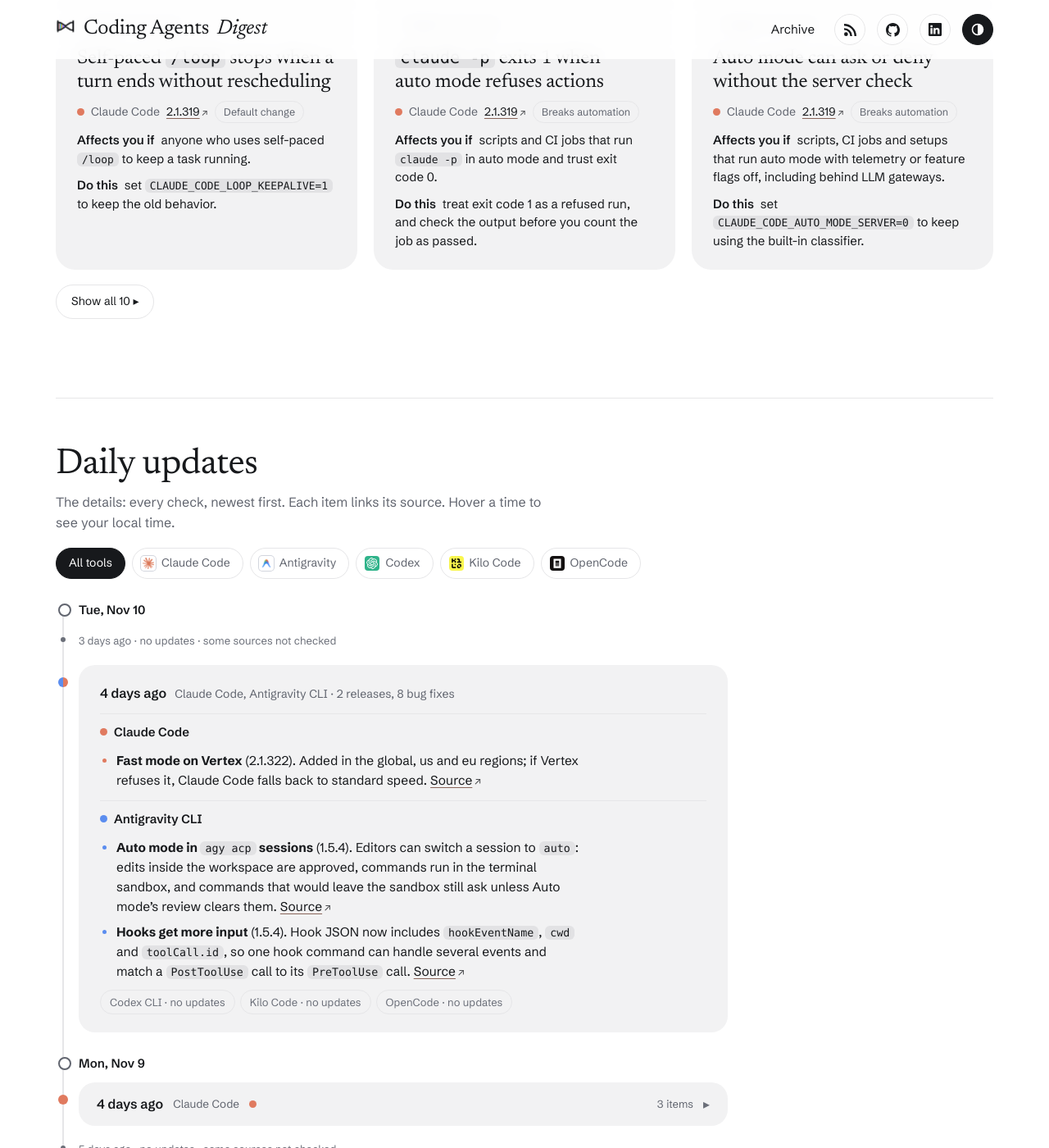
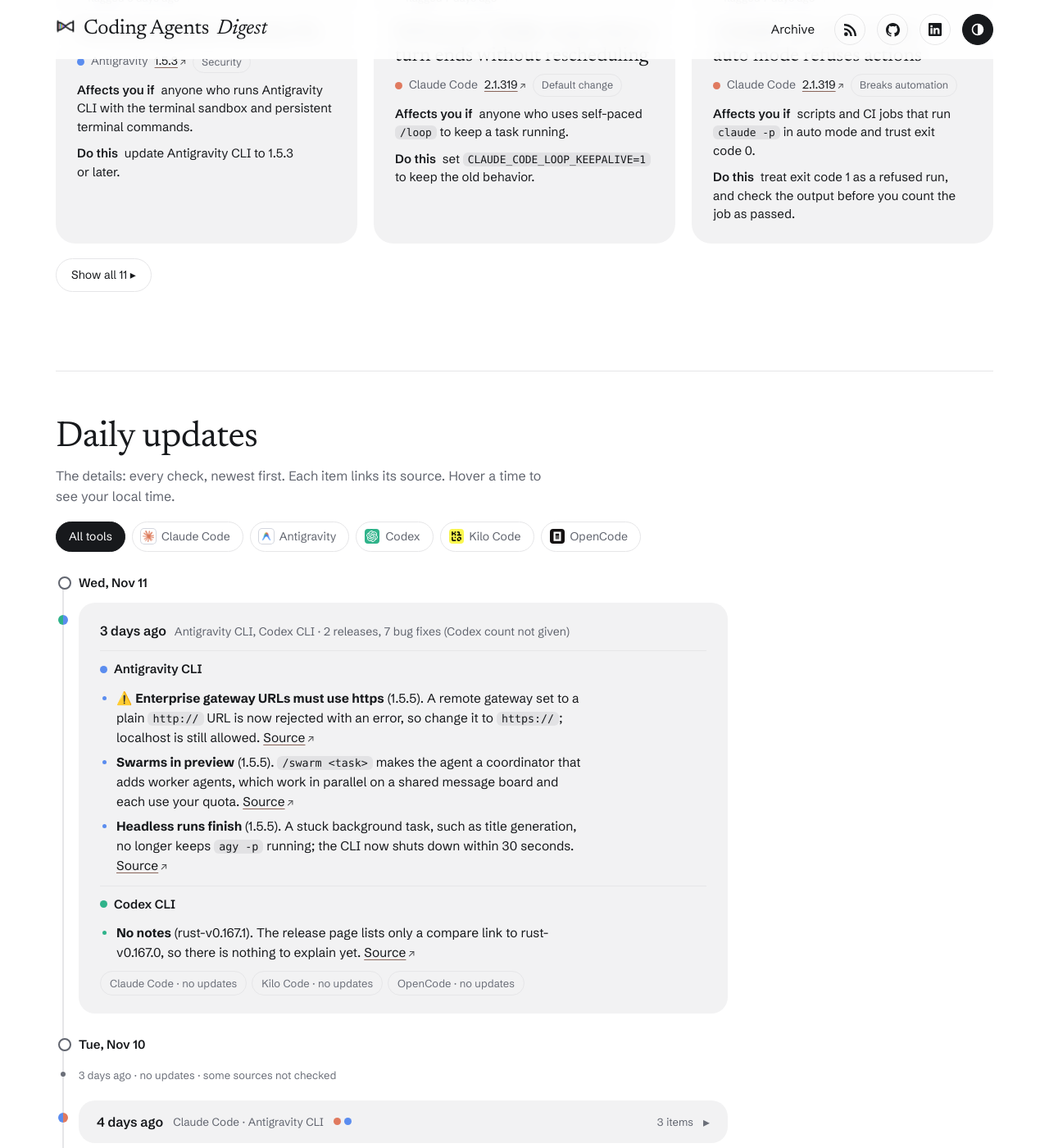
Before and after one commit to IbrahimSobh/coding-agents-digest, a Jekyll site: the page built from docs/index.html, in a window 1280 px wide and 1400 px high, scrolled down 4376 px. Shown: the whole window at 82% size. Built offline with Jekyll 4.4.1, drawn with Linux system fonts in a browser that asks for light colours; some of the changed text lies outside the part shown.

Commit message:
Check 2026-11-11 08:41: Antigravity CLI, Codex CLI
Claude-Session: https://claude.ai/code/session_01FsAJh9QedDuPvfEWH9Sk6o

```diff
--- a/docs/_data/actions.json
+++ b/docs/_data/actions.json
@@ -106,5 +106,6 @@
  {"id": "claude-code-2.1.319-auto-mode-server-check", "tool": "claude-code", "version": "2.1.319", "url": "https://github.com/anthropics/claude-code/releases/tag/v2.1.319", "title": "Auto mode can ask or deny without the server check", "affects": "scripts, CI jobs and setups that run auto mode with telemetry or feature flags off, including behind LLM gateways.", "do": "set `CLAUDE_CODE_AUTO_MODE_SERVER=0` to keep using the built-in classifier.", "deadline": null, "flagged": "2026-11-06", "category": "breaks-automation", "dismissed": false},
  {"id": "claude-code-2.1.319-p-exit-code-refused", "tool": "claude-code", "version": "2.1.319", "url": "https://github.com/anthropics/claude-code/releases/tag/v2.1.319", "title": "`claude -p` exits 1 when auto mode refuses actions", "affects": "scripts and CI jobs that run `claude -p` in auto mode and trust exit code 0.", "do": "treat exit code 1 as a refused run, and check the output before you count the job as passed.", "deadline": null, "flagged": "2026-11-06", "category": "breaks-automation", "dismissed": false},
  {"id": "claude-code-2.1.319-loop-ends-early", "tool": "claude-code", "version": "2.1.319", "url": "https://github.com/anthropics/claude-code/releases/tag/v2.1.319", "title": "Self-paced `/loop` stops when a turn ends without rescheduling", "affects": "anyone who uses self-paced `/loop` to keep a task running.", "do": "set `CLAUDE_CODE_LOOP_KEEPALIVE=1` to keep the old behavior.", "deadline": null, "flagged": "2026-11-06", "category": "default-change", "dismissed": false},
- {"id": "antigravity-cli-1.5.3-terminal-sandbox-security", "tool": "antigravity-cli", "version": "1.5.3", "url": "https://github.com/google-antigravity/antigravity-cli/releases/tag/1.5.3", "title": "Terminal sandbox security fix", "affects": "anyone who runs Antigravity CLI with the terminal sandbox and persistent terminal commands.", "do": "update Antigravity CLI to 1.5.3 or later.", "deadline": null, "flagged": "2026-11-07", "category": "security", "dismissed": false}
+ {"id": "antigravity-cli-1.5.3-terminal-sandbox-security", "tool": "antigravity-cli", "version": "1.5.3", "url": "https://github.com/google-antigravity/antigravity-cli/releases/tag/1.5.3", "title": "Terminal sandbox security fix", "affects": "anyone who runs Antigravity CLI with the terminal sandbox and persistent terminal commands.", "do": "update Antigravity CLI to 1.5.3 or later.", "deadline": null, "flagged": "2026-11-07", "category": "security", "dismissed": false},
+ {"id": "antigravity-cli-1.5.5-enterprise-gateway-https", "tool": "antigravity-cli", "version": "1.5.5", "url": "https://github.com/google-antigravity/antigravity-cli/releases/tag/1.5.5", "title": "Enterprise gateway URLs must use https", "affects": "anyone who sends Antigravity CLI requests through a remote enterprise model gateway set to a plain `http://` URL.", "do": "change the gateway URL to `https://`, since the CLI now rejects a remote plain `http://` gateway with an error.", "deadline": null, "flagged": "2026-11-11", "category": "breaks-automation", "dismissed": false}
 ]
--- a/docs/_data/brief.json
+++ b/docs/_data/brief.json
@@ -1,8 +1,8 @@
 {
- "updated": "2026-11-10T23:41+02:00",
- "updated_label": "Nov 10, 23:41",
- "window": "Nov 3 to Nov 10, 2026",
- "headline": "Security fixes in Claude Code 2.1.319 and Antigravity 1.5.3 lead the week; 1.5.4 adds Auto mode for editors.",
+ "updated": "2026-11-11T08:41+02:00",
+ "updated_label": "Nov 11, 08:41",
+ "window": "Nov 4 to Nov 11, 2026",
+ "headline": "Security fixes in Claude Code 2.1.319 and Antigravity CLI 1.5.3 lead; Antigravity CLI 1.5.5 rejects plain-http remote gateways.",
  "themes": [
   {
    "tag": "Security",
@@ -18,10 +18,10 @@
   },
   {
    "tag": "Defaults",
-   "title": "Subagent effort, /loop and Mac shortcut defaults moved",
-   "facts": "Claude Code 2.1.317 makes subagents on a different model use that model's effort level, not the session's ([2.1.317](https://github.com/anthropics/claude-code/releases/tag/v2.1.317)). Claude Code 2.1.319 ends self-paced `/loop` when a turn finishes without rescheduling ([2.1.319](https://github.com/anthropics/claude-code/releases/tag/v2.1.319)). Antigravity CLI 1.5.2 makes macOS Option-key shortcuts work by default, reversible with `AGY_CLI_MAC_OPTION_AS_ALT=0` ([1.5.2](https://github.com/google-antigravity/antigravity-cli/releases/tag/1.5.2)).",
-   "so_what": "a subagent, a loop or a Mac terminal may behave differently than last week, so re-check any pinned setting."
+   "title": "Loop and Mac shortcut defaults moved",
+   "facts": "Claude Code 2.1.319 ends self-paced `/loop` when a turn finishes without rescheduling ([2.1.319](https://github.com/anthropics/claude-code/releases/tag/v2.1.319)). Antigravity CLI 1.5.2 makes macOS Option-key shortcuts work by default, reversible with `AGY_CLI_MAC_OPTION_AS_ALT=0` ([1.5.2](https://github.com/google-antigravity/antigravity-cli/releases/tag/1.5.2)).",
+   "so_what": "a loop or a Mac terminal may behave differently than last week, so re-check any pinned setting."
   }
  ],
- "watch_next": "Check that scheduled `claude -p` and `agy -p` jobs still pass with Claude Code 2.1.319 and Antigravity CLI 1.5.3, since refused runs may now exit non-zero and skip-permission runs may be denied."
+ "watch_next": "Check that scheduled `claude -p` and `agy -p` jobs still pass with Claude Code 2.1.319 and Antigravity CLI 1.5.3, and switch any plain-http enterprise gateway URL to https before Antigravity CLI 1.5.5 rejects it."
 }
--- a/docs/_data/headlines.json
+++ b/docs/_data/headlines.json
@@ -52,5 +52,6 @@
  {"updated": "2026-11-09T08:41+02:00", "window": "Nov 2 to Nov 9, 2026", "headline": "Claude Code 2.1.319 and Antigravity CLI 1.5.3 fix security holes; headless runs now exit non-zero when refused or cut short."},
  {"updated": "2026-11-09T23:41+02:00", "window": "Nov 2 to Nov 9, 2026", "headline": "Claude Code 2.1.319 and Antigravity CLI 1.5.3 fix security holes; headless runs now exit non-zero when refused or cut short."},
  {"updated": "2026-11-10T08:42+02:00", "window": "Nov 3 to Nov 10, 2026", "headline": "Security fixes in Claude Code 2.1.319 and Antigravity 1.5.3 lead the week; 1.5.4 adds Auto mode for editors."},
- {"updated": "2026-11-10T23:41+02:00", "window": "Nov 3 to Nov 10, 2026", "headline": "Security fixes in Claude Code 2.1.319 and Antigravity 1.5.3 lead the week; 1.5.4 adds Auto mode for editors."}
+ {"updated": "2026-11-10T23:41+02:00", "window": "Nov 3 to Nov 10, 2026", "headline": "Security fixes in Claude Code 2.1.319 and Antigravity 1.5.3 lead the week; 1.5.4 adds Auto mode for editors."},
+ {"updated": "2026-11-11T08:41+02:00", "window": "Nov 4 to Nov 11, 2026", "headline": "Security fixes in Claude Code 2.1.319 and Antigravity CLI 1.5.3 lead; Antigravity CLI 1.5.5 rejects plain-http remote gateways."}
 ]
--- a/docs/_data/releases.json
+++ b/docs/_data/releases.json
@@ -281,5 +281,7 @@
  {"tool": "antigravity-cli", "tag": "1.5.3", "date": "2026-11-07"},
  {"tool": "claude-code", "tag": "v2.1.321", "date": "2026-11-09"},
  {"tool": "claude-code", "tag": "v2.1.322", "date": "2026-11-10"},
- {"tool": "antigravity-cli", "tag": "1.5.4", "date": "2026-11-10"}
+ {"tool": "antigravity-cli", "tag": "1.5.4", "date": "2026-11-10"},
+ {"tool": "antigravity-cli", "tag": "1.5.5", "date": "2026-11-10"},
+ {"tool": "codex", "tag": "rust-v0.167.1", "date": "2026-11-10"}
 ]
--- /dev/null
+++ b/docs/digests/2026-11-11-0841.md
@@ -0,0 +1,27 @@
+---
+layout: digest
+title: "Check: Nov 11, 2026, 08:41"
+date: 2026-11-11 08:41:00 +0200
+run: "Nov 11, 2026, 08:41 (Cairo)"
+since: "Nov 10, 2026, 23:41"
+quiet: false
+summary: "Antigravity CLI 1.5.5 adds swarms in preview and rejects plain-http enterprise gateway URLs; Codex CLI rust-v0.167.1 has no notes."
+---
+Antigravity CLI, Codex CLI · 2 releases, 7 bug fixes (Codex count not given)
+
+### Claude Code
+- No updates since Nov 10, 2026, 23:41.
+
+### Antigravity CLI
+- ⚠️ **Enterprise gateway URLs must use https** (1.5.5). A remote gateway set to a plain `http://` URL is now rejected with an error, so change it to `https://`; localhost is still allowed. [Source](https://github.com/google-antigravity/antigravity-cli/releases/tag/1.5.5)
+- **Swarms in preview** (1.5.5). `/swarm <task>` makes the agent a coordinator that adds worker agents, which work in parallel on a shared message board and each use your quota. [Source](https://github.com/google-antigravity/antigravity-cli/releases/tag/1.5.5)
+- **Headless runs finish** (1.5.5). A stuck background task, such as title generation, no longer keeps `agy -p` running; the CLI now shuts down within 30 seconds. [Source](https://github.com/google-antigravity/antigravity-cli/releases/tag/1.5.5)
+
+### Codex CLI
+- **No notes** (rust-v0.167.1). The release page lists only a compare link to rust-v0.167.0, so there is nothing to explain yet. [Source](https://github.com/openai/codex/releases/tag/rust-v0.167.1)
+
+### Kilo Code
+- No updates since Nov 10, 2026, 23:41.
+
+### OpenCode
+- No updates since Nov 10, 2026, 23:41.
```
Also changed, not shown: task/state.json (+5 -5 lines).
